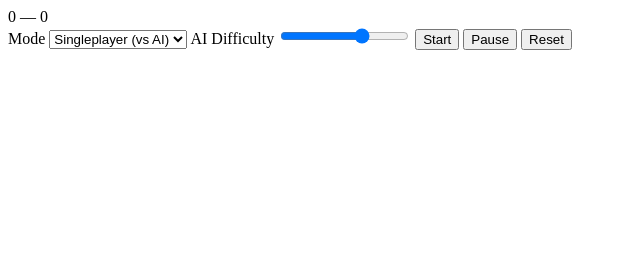
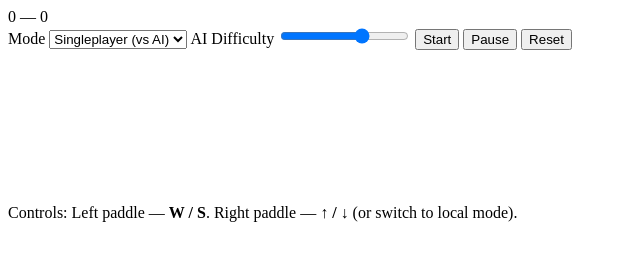
Before and after one commit to nausheensiddiqui23/Ping-Pong, a plain HTML site: page index.html in a window 1280 px wide. Shown: the whole page, without its empty margins (0-640 px from the left). Drawn offline with Linux system fonts and the light colour scheme.

Commit message:
new commit

```diff
--- a/index.html
+++ b/index.html
@@ -28,7 +28,11 @@
       <button id="resetBtn">Reset</button>
     </div>
   </div>
+<canvas id="game"></canvas>
 
+  <div class="help">
+    Controls: Left paddle — <strong>W / S</strong>. Right paddle — <strong>↑ / ↓</strong> (or switch to local mode).
+  </div>
 
 </body>
 </html>
```
